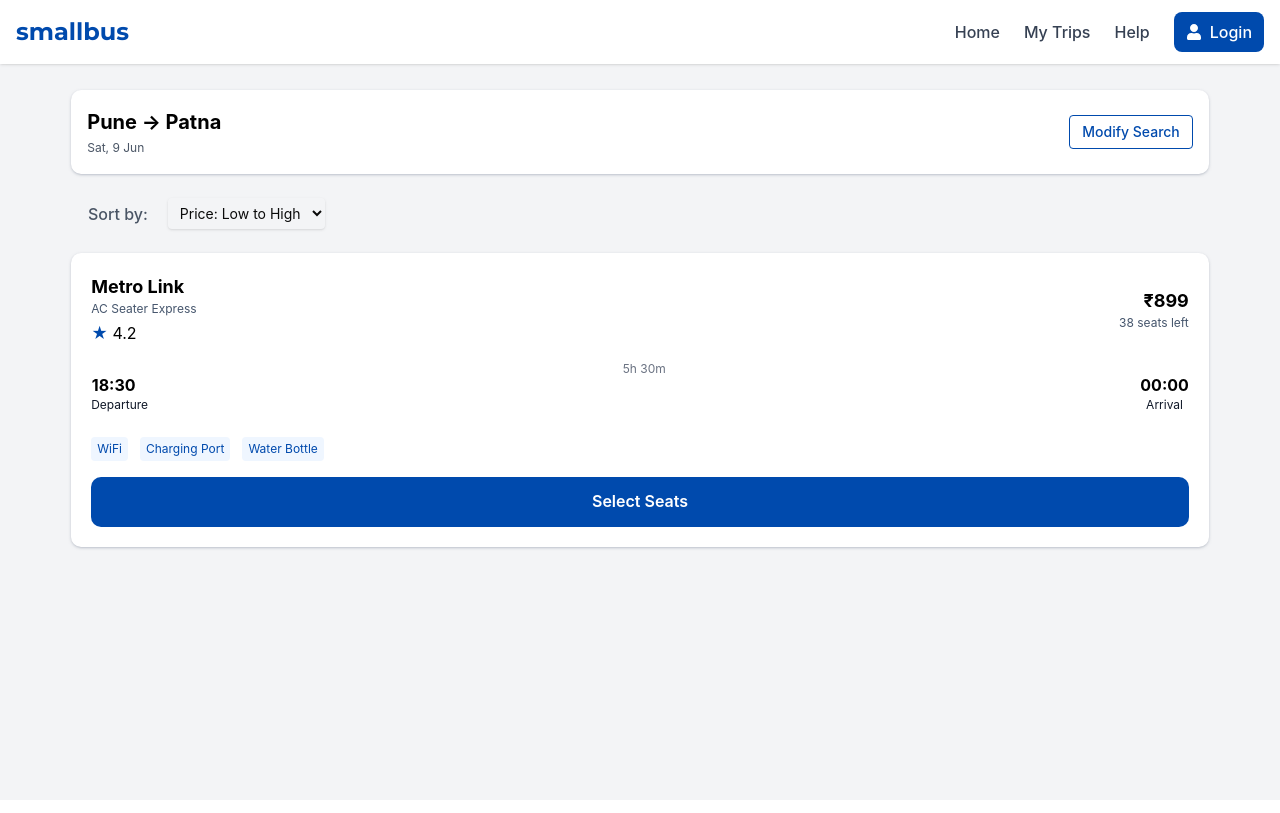
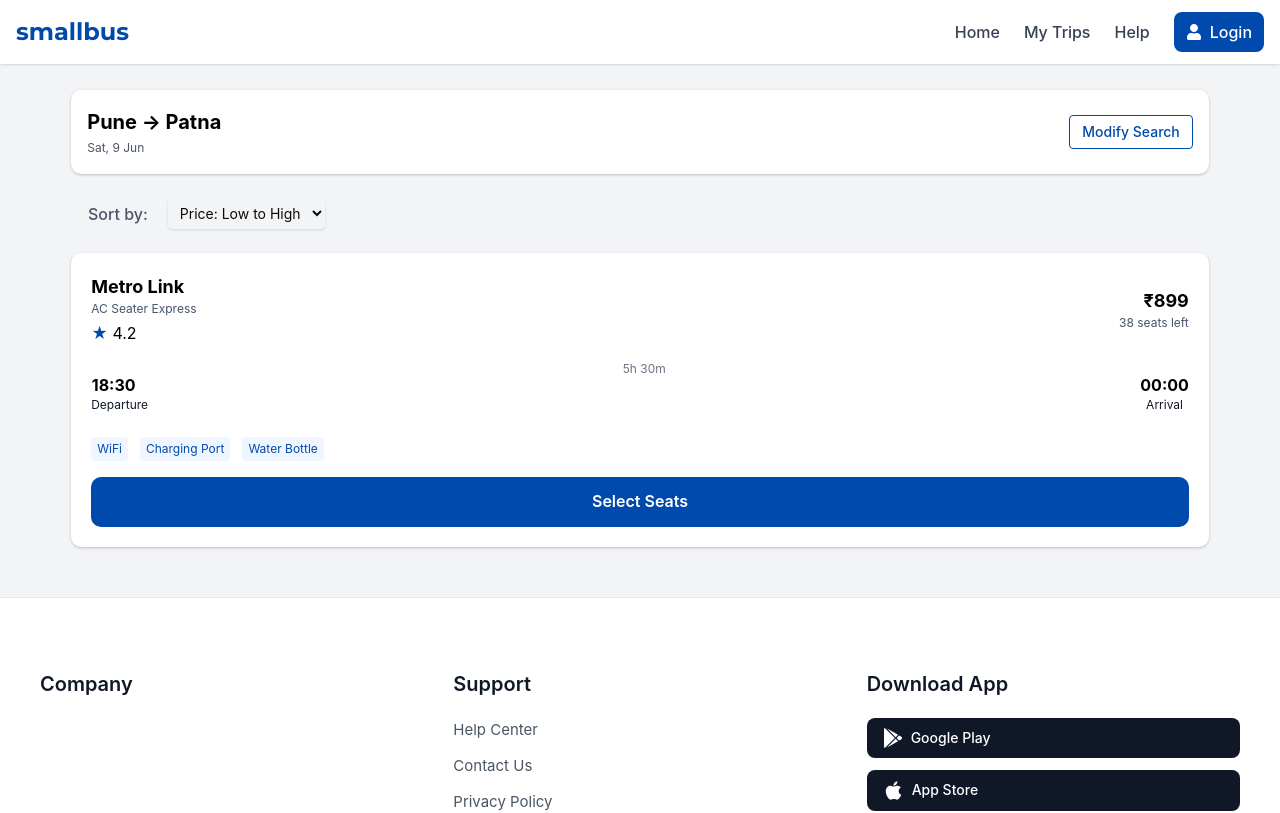
Before and after one commit to amankhan-7/smallbusSample, a Next.js app: page /buses in a window 1280 px wide. Shown: the top 813 px of the page. Built offline with nearby package versions, Linux system fonts and the light colour scheme.

Commit message:
Footer integrated to pages

```diff
--- a/src/app/buses/page.jsx
+++ b/src/app/buses/page.jsx
@@ -1,7 +1,8 @@
 "use client";
 
 import React, { useState } from "react";
-import ButtonUI from '@/components/UI/ButtonUI'
+import ButtonUI from "@/components/UI/ButtonUI";
+import Footer from "@/components/Footer";
 
 export default function BusesPage() {
   const [sortOption, setSortOption] = useState("Price: Low to High");
@@ -86,10 +87,13 @@ export default function BusesPage() {
               </span>
             </div>
 
-            <ButtonUI className="w-full hover:bg-[#00388a] mt-4 py-1.5">Select Seats</ButtonUI>
+            <ButtonUI className="w-full hover:bg-[#00388a] mt-4 py-1.5">
+              Select Seats
+            </ButtonUI>
           </div>
         </section>
       </main>
+      <Footer />
     </div>
   );
 }
--- a/src/components/HomeNavbar/HomeNavbar.jsx
+++ b/src/components/HomeNavbar/HomeNavbar.jsx
@@ -12,7 +12,7 @@ export default function HomePage() {
       <Navbar
         navItems={navItems}
         logoText="smallbus"
-        loginUrl="/auth"
+        loginUrl="/login"
         showLogin={true}
       />
     </>
```
